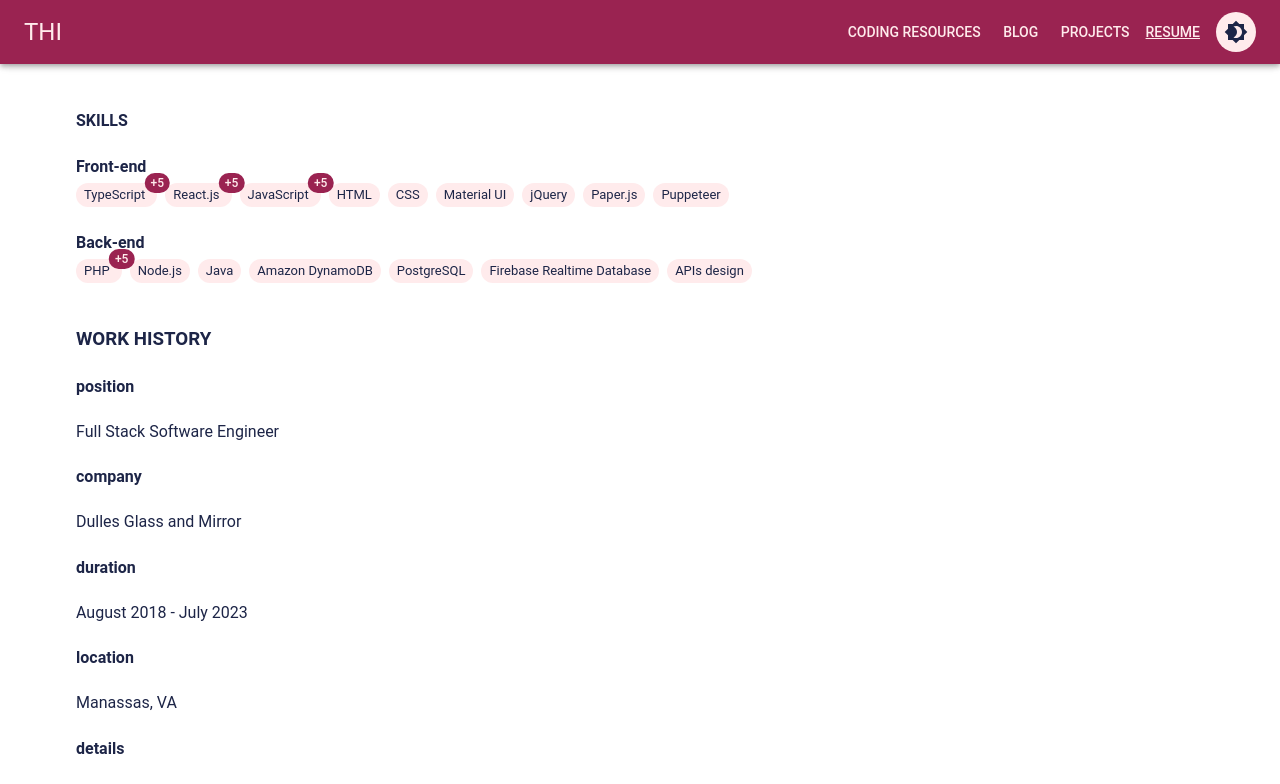
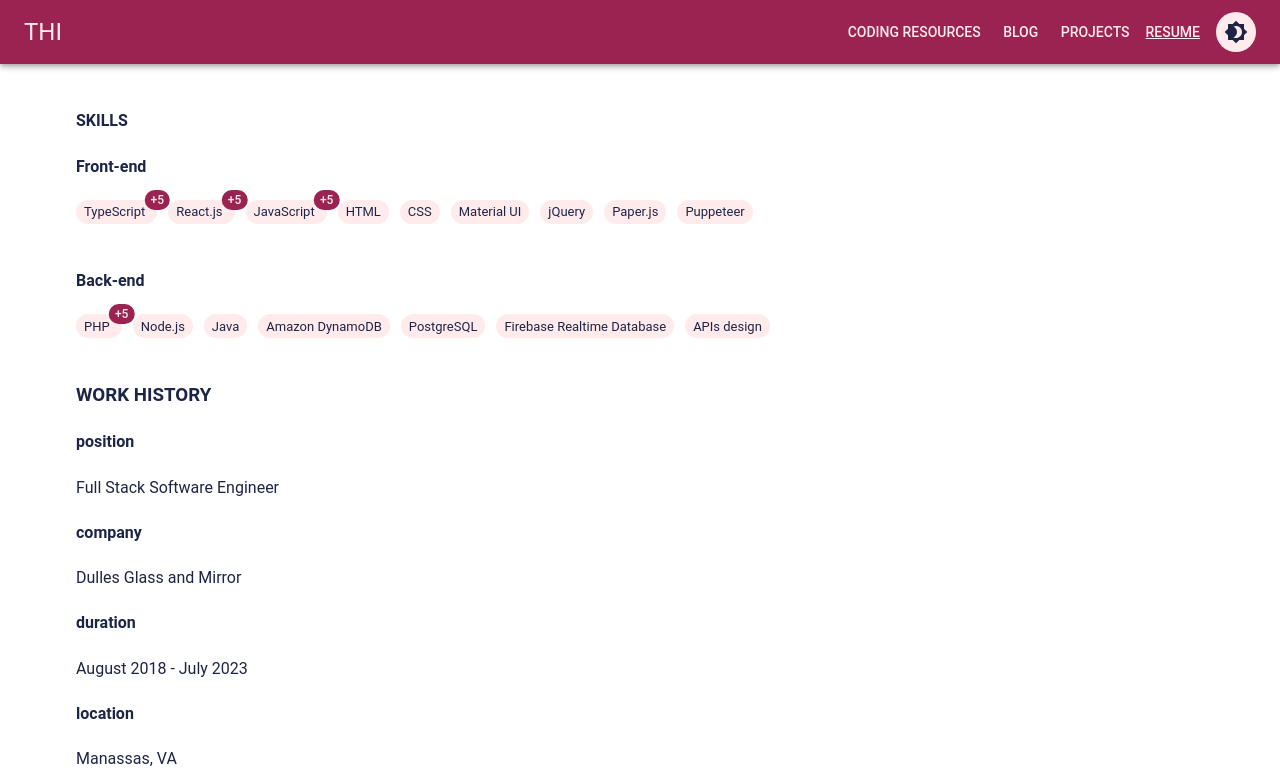
Before and after one commit to justthinguyen/justthinguyen.github.io, a React (Create React App) app: page /resume in a window 1280 px wide. Shown: the top 784 px of the page. Built offline with nearby package versions, Linux system fonts and the light colour scheme.

Commit message:
create customized TextStack with flex wrap and gap for Skills

```diff
--- a/src/components/CustomizedMUI.tsx
+++ b/src/components/CustomizedMUI.tsx
@@ -1,6 +1,6 @@
 import { styled } from '@mui/material/styles';
 import Tooltip, { TooltipProps, tooltipClasses } from '@mui/material/Tooltip';
-
+import { Stack } from '@mui/material';
 
 export const TextTooltip = styled(({ className, ...props }: TooltipProps) => (
     <Tooltip {...props} classes={{ popper: className }} />
@@ -13,3 +13,7 @@ export const TextTooltip = styled(({ className, ...props }: TooltipProps) => (
         paddingTop: 0,
     },
 }));
+
+export const TextStack = styled(Stack)({
+    pt: 0.5, flexWrap: 'wrap', gap: '3px'
+})
--- a/src/pages/ResumePage.tsx
+++ b/src/pages/ResumePage.tsx
@@ -2,13 +2,13 @@ import { Helmet } from 'react-helmet-async';
 import { Badge, Box, Chip, Grid, Stack } from '@mui/material';
 import { fullName, ThiResume } from '../contents/MyInfo';
 import { ISkills, IWorkHistory, IEducationHistory, IResume } from '../Types';
-import { TextTooltip } from '../components/CustomizedMUI';
+import { TextTooltip, TextStack } from '../components/CustomizedMUI';
 
 const pageName = 'Resume';
 interface ResumeProps {
     contents: IResume
 }
-// TODO: refactor to reuse, responsive layout
+// TODO: refactor to reuse
 const Skills = (ps: { skills: ISkills }) => {
     const specialSkillChip = (s: string, y: string) => (
         <TextTooltip title={y + ' years working experience'} placement="top-end" sx={{ bgcolor: 'transparent' }} >
@@ -21,18 +21,18 @@ const Skills = (ps: { skills: ISkills }) => {
 
     const skillsStack = (skills: string[]) => {
         return (
-            <Stack direction="row" spacing={1} sx={{ pt: 0.5 }}>
+            <TextStack direction="row" spacing={1}>
                 {skills.map(s => s.split(',')).map((sYear) => (sYear[1] ? specialSkillChip(sYear[0], sYear[1]) : skillChip(sYear[0])))}
-            </Stack>)
+            </TextStack>)
     };
 
     return (
-        <>
+        <Box>
             <h4>SKILLS</h4>
             {Object.keys(ps.skills).map(key =>
-                <div><b>{key}</b> {skillsStack(ps.skills[key])}<br /></div>
+                <div><h4>{key}</h4> {skillsStack(ps.skills[key])}<br /></div>
             )}
-        </>
+        </Box>
     )
 }
 const WorkHistory = (ps: { workHistory: IWorkHistory[] }) => {
@@ -54,10 +54,10 @@ const WorkHistory = (ps: { workHistory: IWorkHistory[] }) => {
 const Resume = (ps: ResumeProps) => {
     const skills = ps.contents.SKILLS, workHistory = ps.contents['WORK HISTORY'], education = ps.contents.EDUCATION;
     return (
-        <Box>
+        <>
             <Skills skills={skills} />
             <WorkHistory workHistory={workHistory} />
-        </Box>
+        </>
     );
 }
 
```
